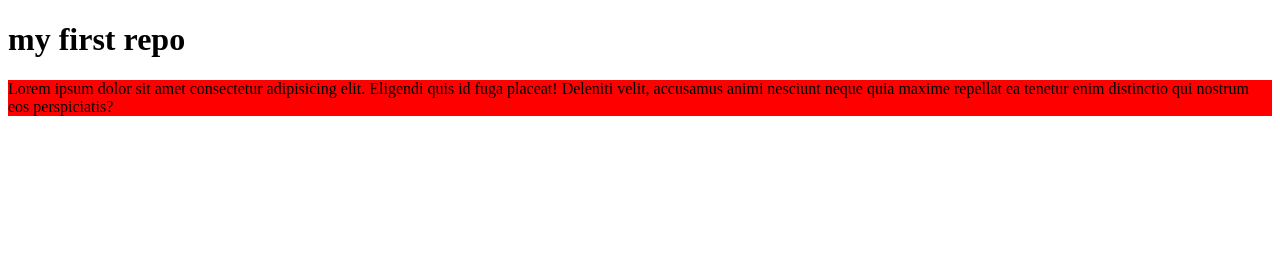
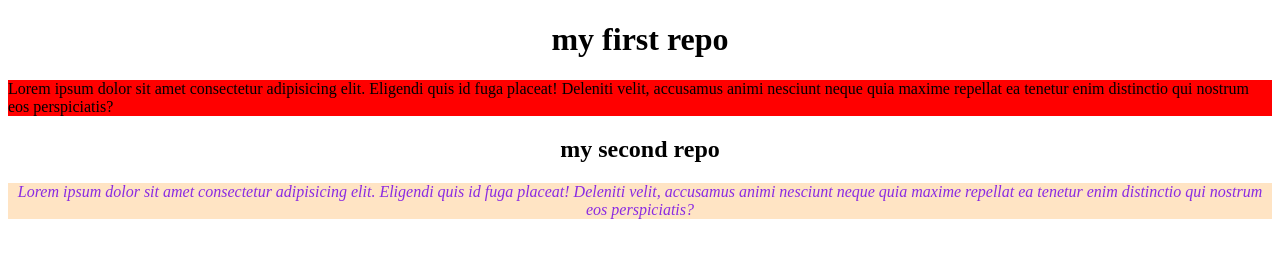
Before and after one commit to saymasadia11/my-first-repo, a plain HTML site: page index.html in a window 1280 px wide. Drawn offline with Linux system fonts and the light colour scheme.

Commit message:
added the second blog

```diff
--- a/index.html
+++ b/index.html
@@ -8,9 +8,13 @@
     <link rel="stylesheet" href="style/blog.css">
 </head>
 <body>
-    <h1>my first repo</h1>
+    <h1 style="text-align: center;">my first repo</h1>
     <div class="div">
-        Lorem ipsum dolor sit amet consectetur adipisicing elit. Eligendi quis id fuga placeat! Deleniti velit, accusamus animi nesciunt neque quia maxime repellat ea tenetur enim distinctio qui nostrum eos perspiciatis?
+        <p>Lorem ipsum dolor sit amet consectetur adipisicing elit. Eligendi quis id fuga placeat! Deleniti velit, accusamus animi nesciunt neque quia maxime repellat ea tenetur enim distinctio qui nostrum eos perspiciatis?</p>
+    </div>
+    <h2 style="text-align: center;">my second repo</h2>
+    <div class="second">
+        <p>Lorem ipsum dolor sit amet consectetur adipisicing elit. Eligendi quis id fuga placeat! Deleniti velit, accusamus animi nesciunt neque quia maxime repellat ea tenetur enim distinctio qui nostrum eos perspiciatis?</p>
     </div>
 
 </body>
--- a/style/blog.css
+++ b/style/blog.css
@@ -1,3 +1,9 @@
 .div{
     background-color: red;
 }
+.second{
+    text-align: center;
+    font-style: italic;
+    color: blueviolet;
+    background-color: bisque;
+}
```
